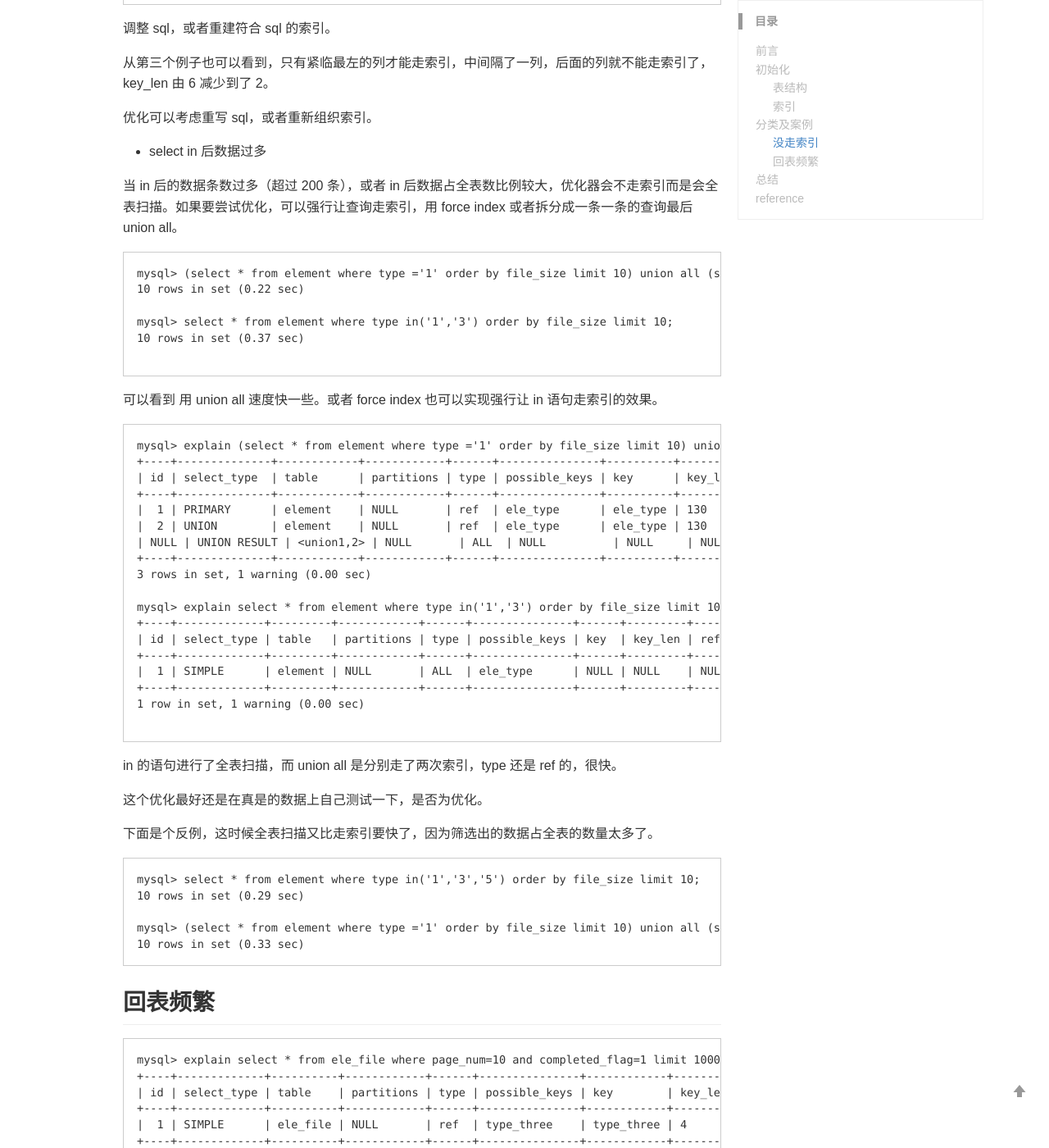
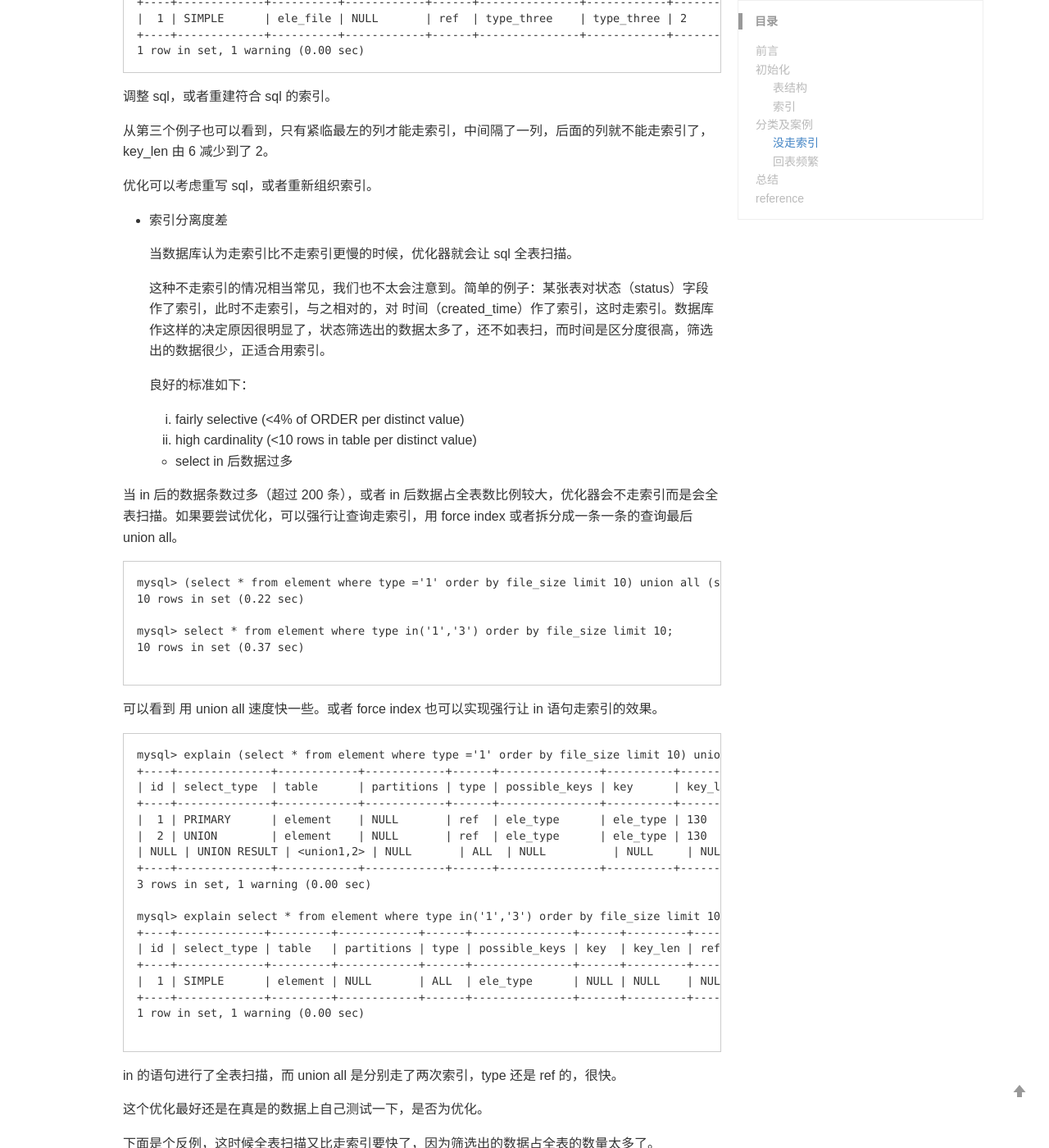
Before and after one commit to nyaaarlathotep/nyaaarlathotep.github.io, a Jekyll site: the page built from _posts/2023-2-19- 慢 sql 案例总结.md, in a window 1280 px wide and 1400 px high, scrolled down 3307 px. Shown: the whole window at 82% size. Built offline with Jekyll 4.4.1, drawn with Linux system fonts in a browser that asks for light colours; comment, search, counter and statistics services are not loaded; a style sheet for code colours, icons or effects is not loaded; some of the changed text lies outside the part shown.

Commit message:
feat slow sql add

````diff
--- a/_posts/2023-2-19- 慢 sql 案例总结.md
+++ b/_posts/2023-2-19- 慢 sql 案例总结.md
@@ -14,6 +14,10 @@ essays: true
 我在这里收集并分类整理下遇到的案例，借以学习执行计划与 Mysql 数据库。
 
 长期更新。
+
+23/3/15 更新回表频繁
+
+23/12/30 更新
 
 # 初始化
 
@@ -91,8 +95,6 @@ mysql> show index from element;
 5 rows in set (0.01 sec)
 ```
 
-
-
 # 分类及案例
 
 ## 没走索引
@@ -162,7 +164,19 @@ mysql> explain select * from ele_file where page_num=10 and  available_flag =1;
 
 优化可以考虑重写 sql，或者重新组织索引。
 
-- select in 后数据过多
+- 索引分离度差
+
+  当数据库认为走索引比不走索引更慢的时候，优化器就会让 sql 全表扫描。
+
+  这种不走索引的情况相当常见，我们也不太会注意到。简单的例子：某张表对状态（status）字段作了索引，此时不走索引，与之相对的，对 时间（created_time）作了索引，这时走索引。数据库作这样的决定原因很明显了，状态筛选出的数据太多了，还不如表扫，而时间是区分度很高，筛选出的数据很少，正适合用索引。
+
+  良好的标准如下：
+
+  1.  fairly selective (<4% of ORDER per distinct value)
+  2. high cardinality (<10 rows in table per distinct value)
+
+  - select in 后数据过多
+
 
 当 in 后的数据条数过多（超过 200 条），或者 in 后数据占全表数比例较大，优化器会不走索引而是会全表扫描。如果要尝试优化，可以强行让查询走索引，用 force index 或者拆分成一条一条的查询最后 union all。
 
@@ -212,6 +226,12 @@ mysql> (select * from element where type ='1' order by file_size limit 10) union
 10 rows in set (0.33 sec)
 ```
 
+- CTAS 最好重建索引与表数据统计信息
+
+当存在数据更新，最好重建索引，并补全相关的表统计数据，这些信息会影响 sql 优化器的判断，进而影响是否走索引。
+
+一个例子：我们有一个服务，会每天更新一张表的数据，是通过 CTAS，重命名来替换旧表的，结果就是新表的统计数据没有随之更新，导致一个索引没有生效，表扫，大大拖慢了生产时的响应速度，导致用户体验非常差。
+
 ## 回表频繁
 
 ```
@@ -243,10 +263,17 @@ mysql> explain select t1.* from ele_file t1,(select id from ele_file where page_
 
 - 重复的子查询
 
-这个有点难找例子，原理就是大表，sql 中有子查询且和外部查询有关，导致每一行都会进行一次子查询，导致速度非常慢。
+大表，sql 中有子查询且和外部查询有关，导致每一行都会进行一次子查询，导致速度非常慢。
 
 优化方式就是处理子查询为一个单独的查询，和外部查询不再有关联。
 
 # 总结
 
+总之多尝试，多查询，并一定要以生产数据实际的查询表现为准，用实际数据测试。
+
+数据库的原理的逻辑与内容太多了，难以只通过使用时的表现来把握。
+
 # reference
+[The index is being ignored](https://www.orafaq.com/tuningguide/not%20using%20index.html#:~:text=Oracle%20will%20ignore%20an%20index,not%20to%20use%20the%20index)
+
+[Do I have to drop and rebuild an index when I am doing a CTAS with rename](https://stackoverflow.com/questions/76393588/oracle-do-i-have-to-drop-and-rebuild-an-index-when-i-am-doing-a-ctas-with-rena)
````
